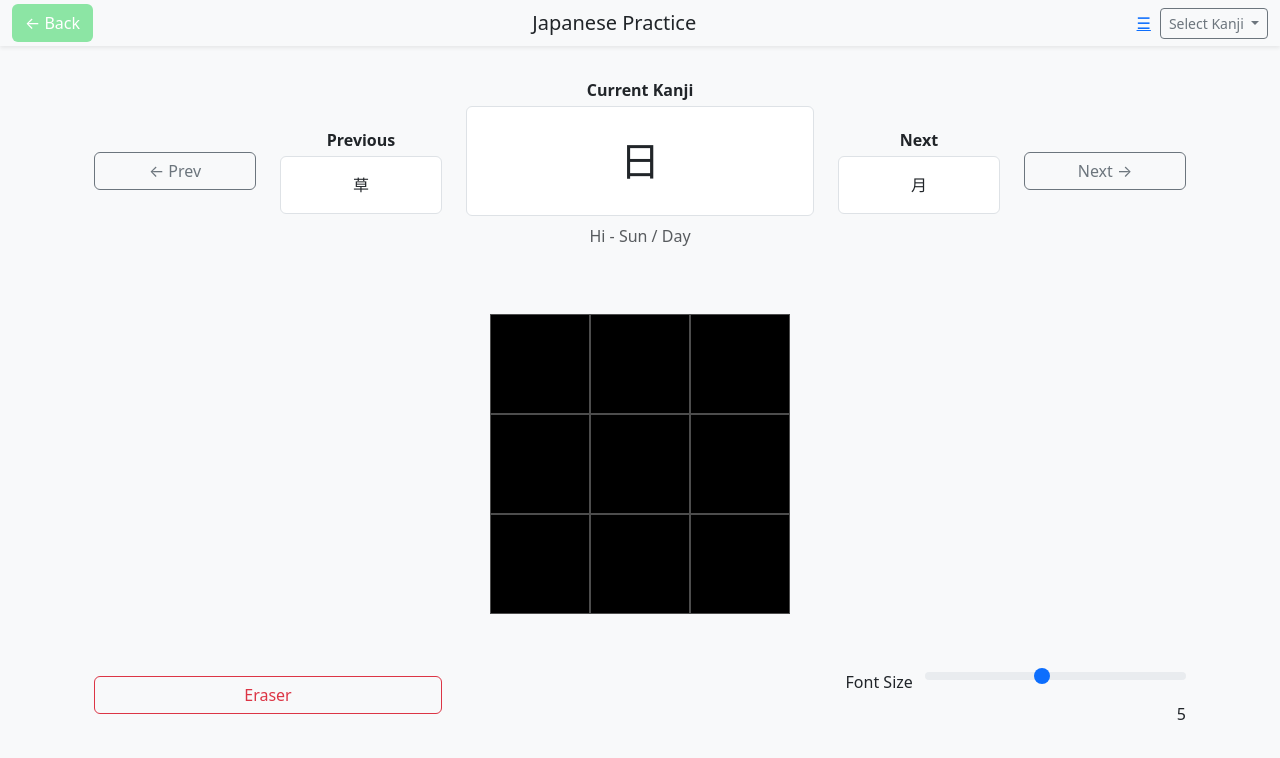
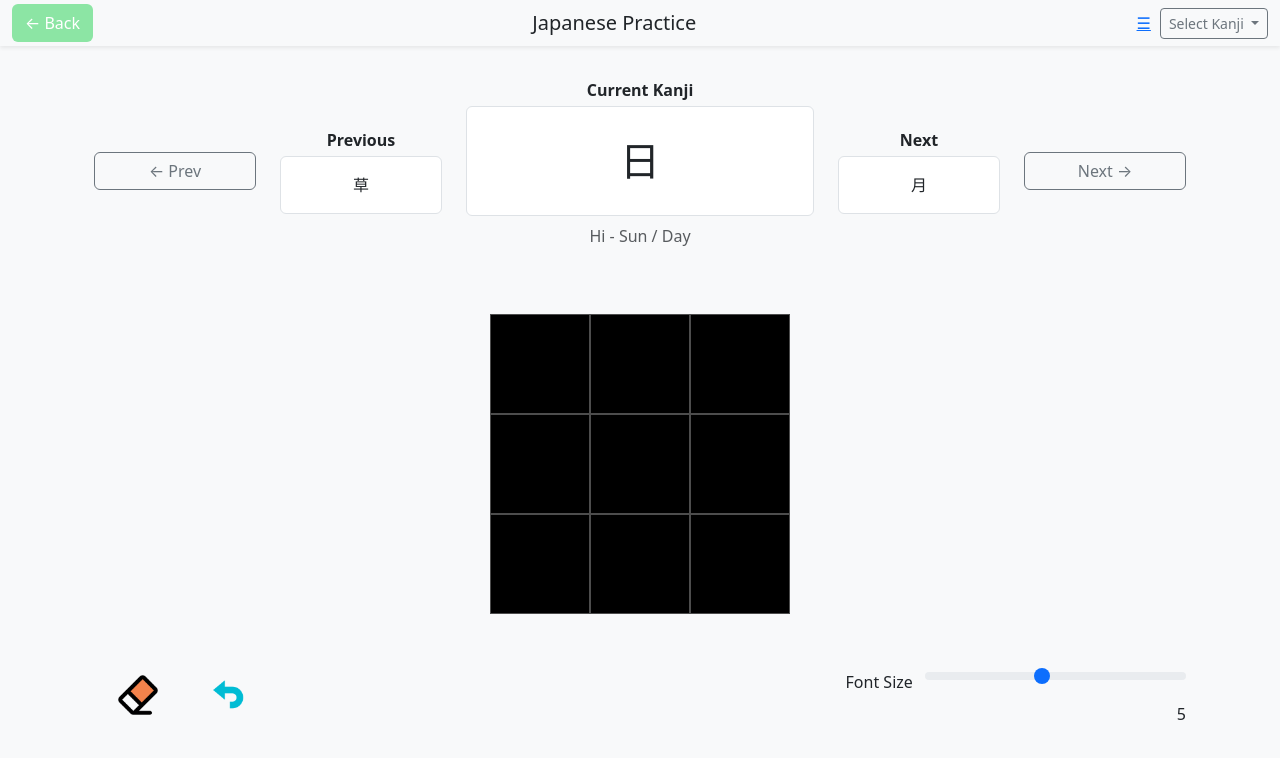
Before and after one commit to Sam89001/Amys-Project, a plain HTML site: page frontend/public/practicePage.html in a window 1280 px wide. Drawn offline with nearby package versions, Linux system fonts and the light colour scheme.

Commit message:
adding buttons

```diff
--- a/frontend/public/practicePage.html
+++ b/frontend/public/practicePage.html
@@ -116,9 +116,17 @@
           <div class="row align-items-center">
 
             <!-- Left: Eraser Button -->
-            <div class="col-4 text-start">
-              <button class="btn btn-outline-danger w-100" id="eraserBtn">Eraser</button>
+           <div class="col-4 text-start">
+              <button class="btn w-25" id="eraserBtn">
+                <img src="images/eraser.png" alt="Eraser" class="eraser-img">
+              </button>
+
+              <button class="btn w-25" id="undoBtn">
+                <img src="images/undo.png" alt="Undo" class="undo-img">
+              </button>
             </div>
+
+
 
             <!-- Spacer / empty column -->
             <div class="col-4"></div>
--- a/frontend/public/styles.css
+++ b/frontend/public/styles.css
@@ -60,3 +60,16 @@ canvas {
 .grid-overlay div {
   border: 1px solid rgba(255,255,255,0.3); /* faint grid lines */
 }
+
+
+
+
+
+.eraser-img,
+.undo-img {
+  width: 40px;
+  height: 40px;
+  cursor: pointer;
+  display: block;
+  margin: 0 auto;
+}
```
Also changed, not shown: frontend/public/images/eraser.png (added), frontend/public/images/undo.png (added).
